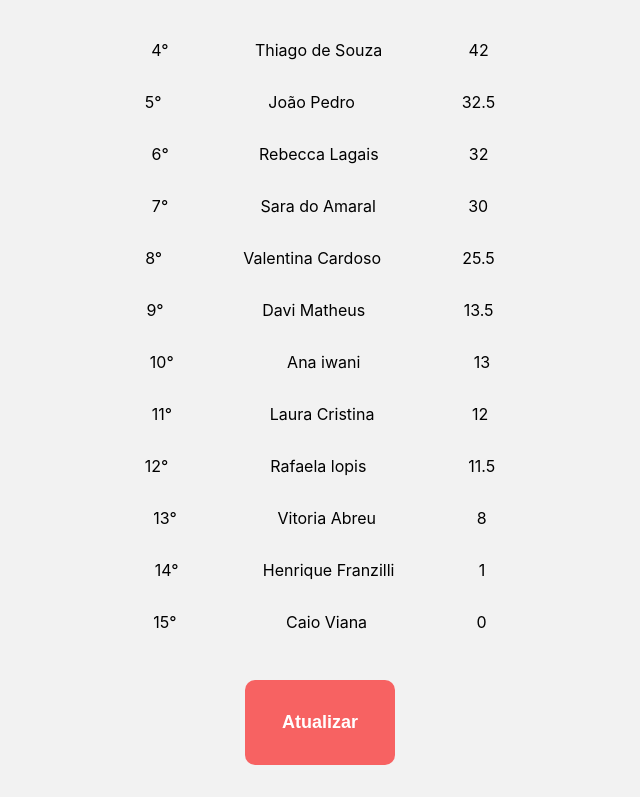
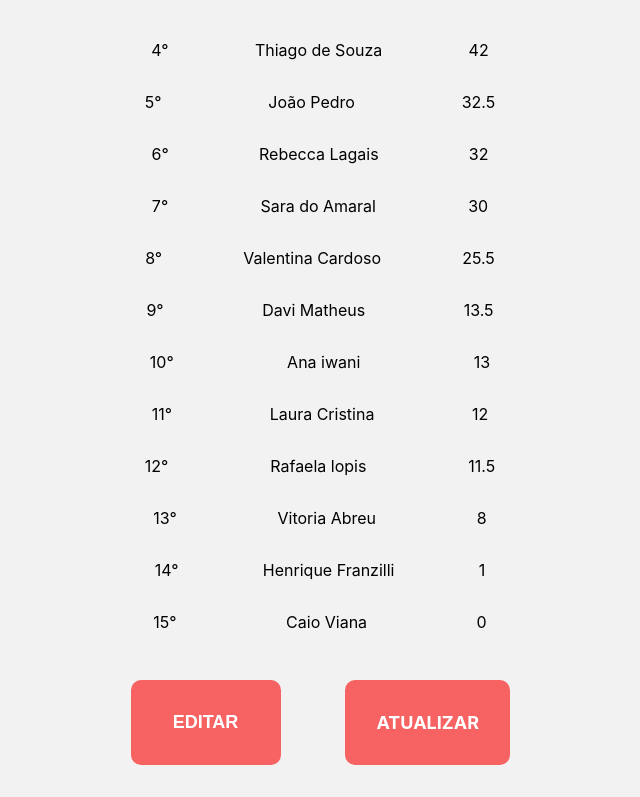
Before and after one commit to CaioVAzeredo/camp-xadrez-front-end, a React (Create React App) app: page / in a window 1280 px wide. Shown: the part 881-1678 px from the top of the page, without its empty margins (320-960 px from the left). Built offline with nearby package versions, Linux system fonts and the light colour scheme.

Commit message:
adição de botao

```diff
--- a/src/componentes/Botao/index.js
+++ b/src/componentes/Botao/index.js
@@ -1,8 +1,9 @@
 import './Botao.css'
 
 const Botao = (props) => {
+
     return (
-        <button className='botao'>{props.texto}</button>
+        <button className='botao' >{props.texto}</button>
     )
 }
 export default Botao
--- a/src/componentes/Formulario/Formulario.css
+++ b/src/componentes/Formulario/Formulario.css
@@ -13,3 +13,22 @@
     display: flex;
     justify-content: center;
 }
+
+.botaoAtualiza {
+    background-color: #f76262;
+    border-radius: 10px;
+    font-weight: 700;
+    font-size: 18px;
+    padding: 32px;
+    border: none;
+    cursor: pointer;
+    color: #fff;
+    margin: 32px;
+    float: left;
+    width: 101px;
+}
+
+.botaoAtualiza:hover {
+    color: #ffffff;
+    background-color: #c83e3e;
+}
--- a/src/componentes/Formulario/index.js
+++ b/src/componentes/Formulario/index.js
@@ -8,12 +8,14 @@ const Formulario = (props) => {
 
     const aoSalvar = (e) => {
         e.preventDefault()
+        console.log('salvou')
     }
-    /*
-        const aoAtualizar = (e) => {
-            console.log('atualizado')
-            window.location.reload();
-        } */
+
+    const aoAtualizar = () => {
+        window.location.reload();
+        console.log('atualizado')
+    }
+
     return (
         <div className='formulario'>
             < form onSubmit={aoSalvar} className='form'>
@@ -23,7 +25,8 @@ const Formulario = (props) => {
                     {props.topRestante.map((aluno, i) => <Jogadores key={aluno.id} nome={aluno.nome} pontos={aluno.ponto} indice={i} />)}
                 </div>
                 <div className='botoes' >
-                    <Botao texto={'Atualizar'} />
+                    <Botao texto={'EDITAR'} />
+                    <div className='botaoAtualiza' onClick={aoAtualizar}>ATUALIZAR</div>
                 </div>
             </form >
         </div>
```
